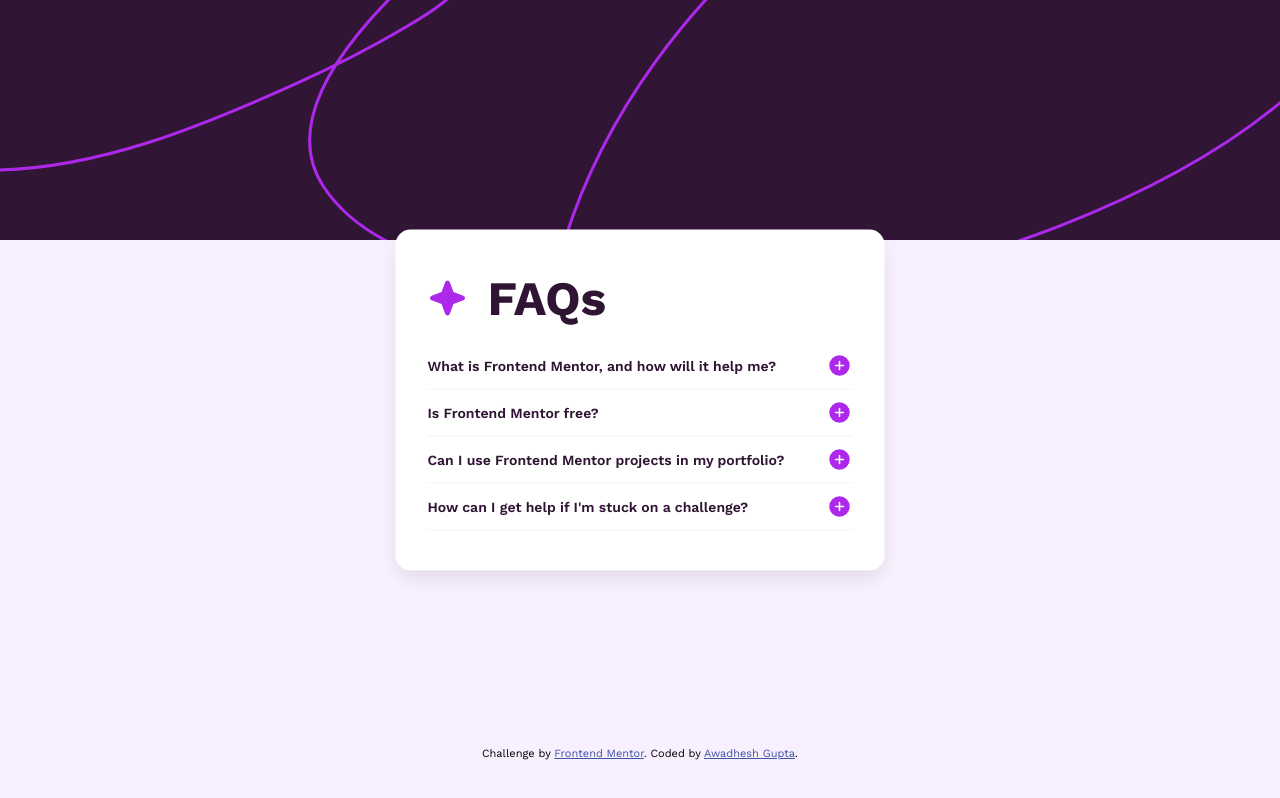
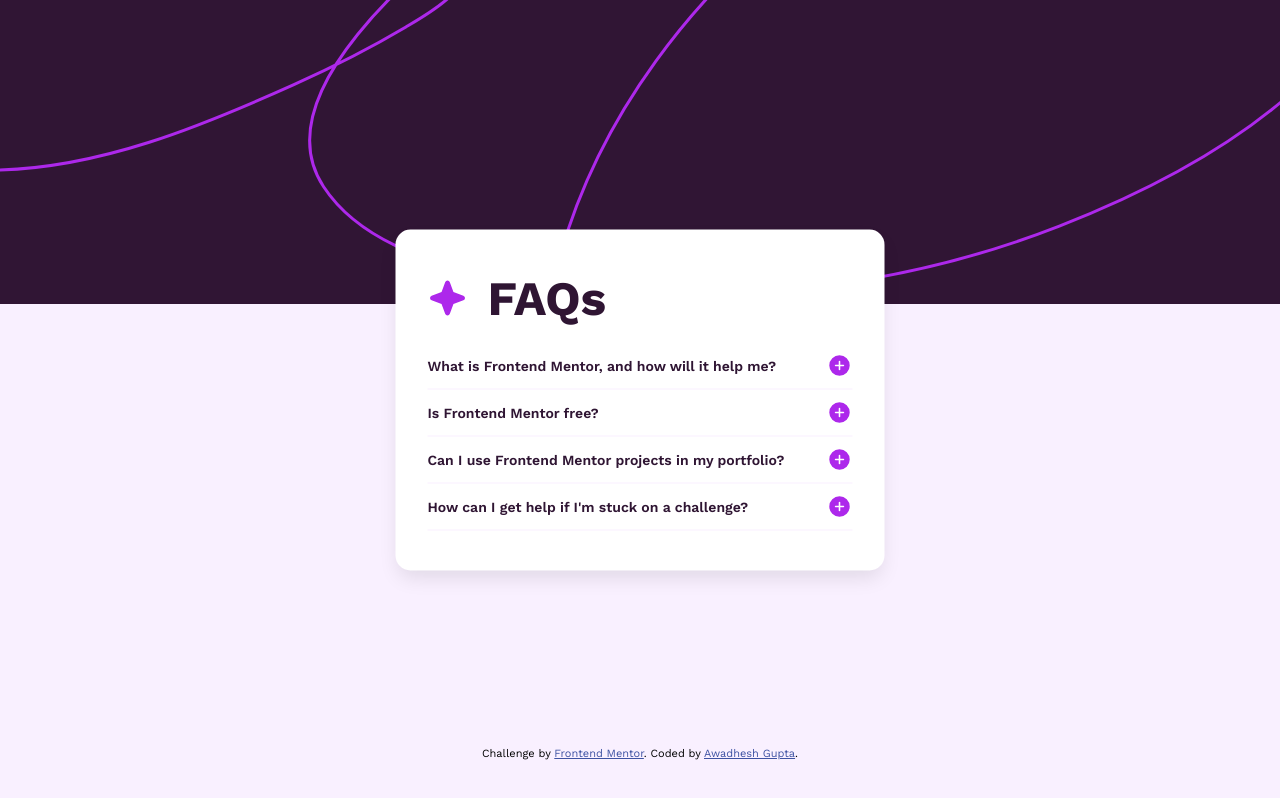
Before and after one commit to Awadg8/FAQ-Accordian, a plain HTML site: page index.html in a window 1280 px wide. Drawn offline with nearby package versions, Linux system fonts and the light colour scheme.

Commit message:
Update background image height to use viewport height units

```diff
--- a/index.html
+++ b/index.html
@@ -56,7 +56,7 @@
 
       .bg-image {
         background-image: url(./assets/images/background-pattern-desktop.svg);
-        height: 240px;
+        height: 38vh;
         position: relative;
       }
 
```
